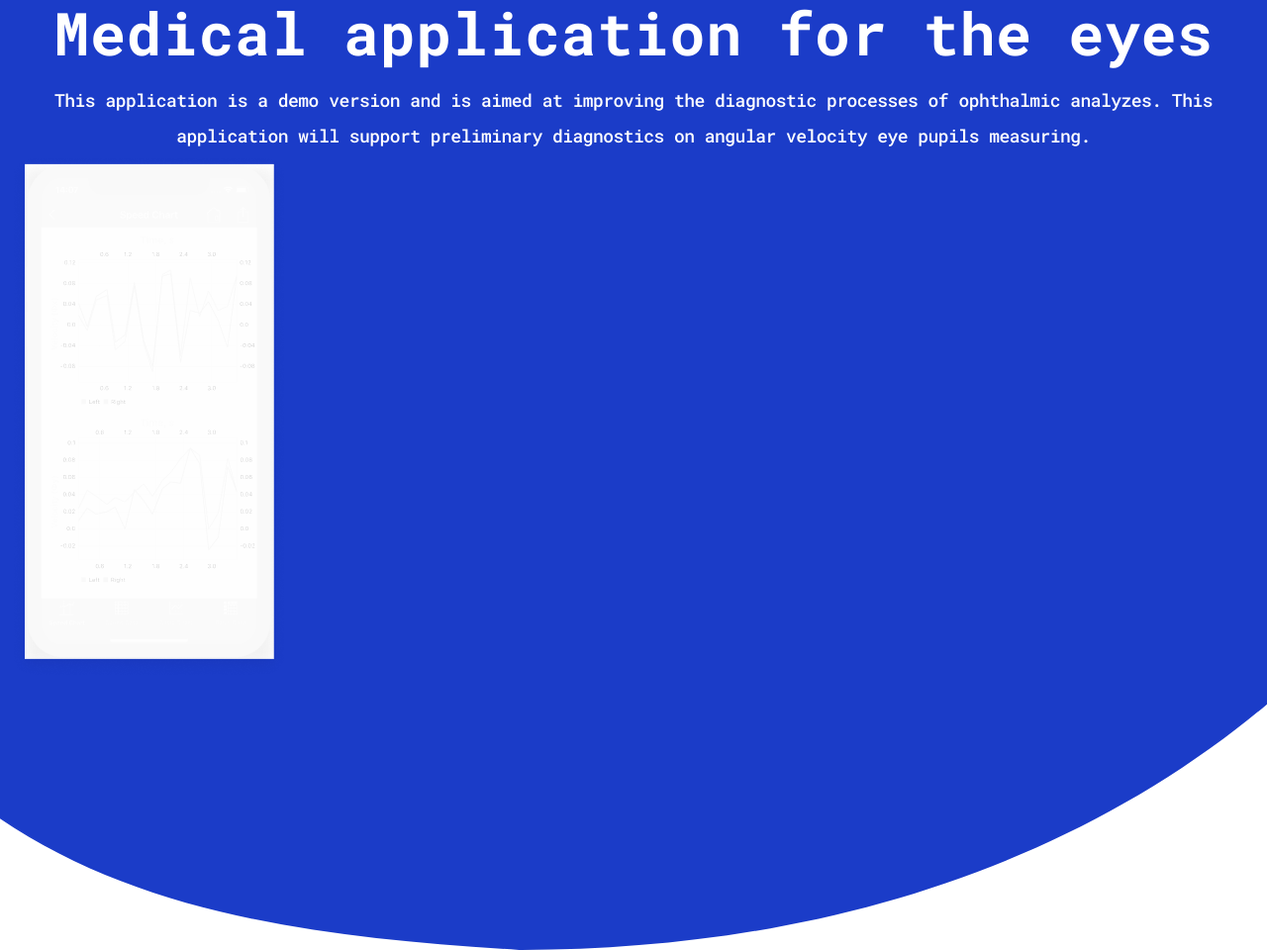
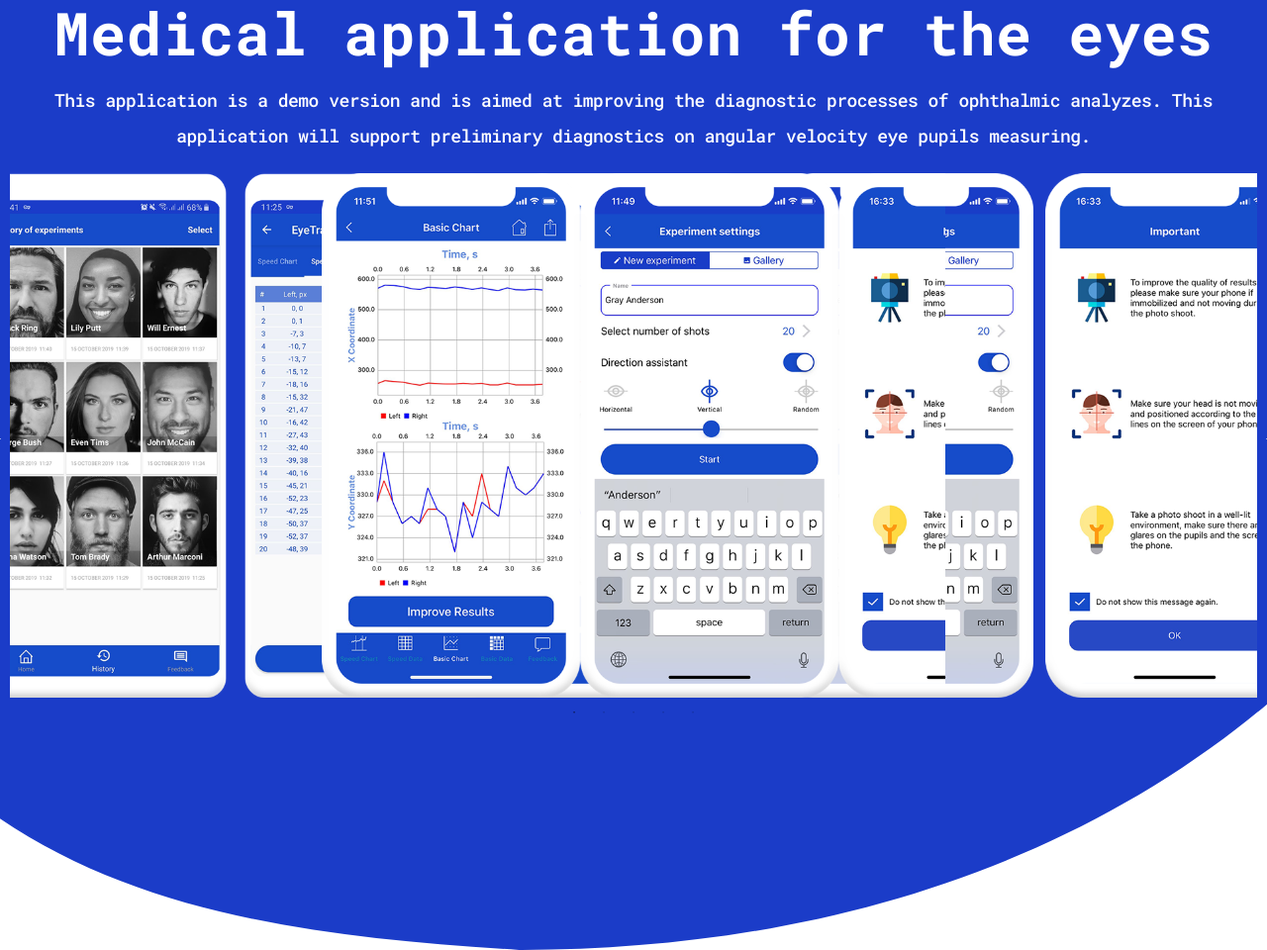
Before and after one commit to lokilegioner/SCSS_learning, a plain HTML site: page index.html in a window 1280 px wide. Shown: the part 1296-2256 px from the top of the page at 99% size. Drawn offline with nearby package versions, Linux system fonts and the light colour scheme; a web font is replaced by a local one.

Commit message:
first step of setup slider in progress

```diff
--- a/index.html
+++ b/index.html
@@ -180,8 +180,19 @@
             <h2 class="wow fadeInUp toHide">Medical application <br> for the eyes</h2>
             <h2 class="wow fadeInUp toShow">Medical application for the eyes</h2>
             <p class="description wow fadeInUp">This application is a demo version and is aimed at improving the diagnostic processes of ophthalmic analyzes. This application will support preliminary diagnostics on angular velocity eye pupils measuring.</p>
-            <div class="cage-slider">
-                <img src="image-png/placeholder-slider.png" alt="">
+            <div class="cage-slider-for">
+                <img class="nav-img" src="image-png/carousel/iphone-002 1.png" alt="">
+                <img class="nav-img" src="image-png/carousel/iphone-003 1.png" alt="">
+                <img class="nav-img" src="image-png/carousel/iphone-005 1.png" alt="">
+                <img class="nav-img" src="image-png/carousel/android-001 1.png" alt="">
+                <img class="nav-img" src="image-png/carousel/android-002 1.png" alt="">
+            </div>
+            <div class="cage-slider-nav">
+                <img class="nav-img" src="image-png/carousel/iphone-002 1.png" alt="">
+                <img class="nav-img" src="image-png/carousel/iphone-003 1.png" alt="">
+                <img class="nav-img" src="image-png/carousel/iphone-005 1.png" alt="">
+                <img class="nav-img" src="image-png/carousel/android-001 1.png" alt="">
+                <img class="nav-img" src="image-png/carousel/android-002 1.png" alt="">
             </div>
         </div>
 
@@ -434,6 +445,7 @@
     <script type="text/javascript" src="//code.jquery.com/jquery-1.11.0.min.js"></script>
     <script type="text/javascript" src="//code.jquery.com/jquery-migrate-1.2.1.min.js"></script>
     <script src="js/slick.min.js"></script>
+    <script src="js/carousel-setup.js"></script>
 
     <script src="js/code.js"></script>
     <script src="js/svg.js"></script>
--- /dev/null
+++ b/js/carousel-setup.js
@@ -0,0 +1,19 @@
+$('.cage-slider-for').slick({
+    slidesToShow: 1,
+    slidesToScroll: 1,
+    arrows: false,
+    // fade: true,
+    variableWidth: true,
+    zIndex: 100,
+    asNavFor: '.cage-slider-nav'
+  });
+  $('.cage-slider-nav').slick({
+    slidesToShow: 3,
+    slidesToScroll: 1,
+    asNavFor: '.cage-slider-for',
+    dots: true,
+    centerMode: true,
+    variableWidth: true,
+    zIndex: 2,
+    focusOnSelect: true
+  });
--- a/scss/style.scss
+++ b/scss/style.scss
@@ -177,8 +177,8 @@ nav {
                 justify-content: space-between;
                 align-items: center;
                 .img-block {
-                    display: inline-block;
-                    margin-top: 0px;
+                    display: block;
+                    margin-top: 0vh;
                 }
                 .bg-logo {
                     background: url(../image-svg/mobile-logo.svg);
@@ -541,23 +541,27 @@ details summary::-webkit-details-marker {
             text-align: center;
         }
     }
-    // @media (min-width: 961px) {
-    //     .toHide {
-    //         display: none;
-    //     }
-    //     .toShow {
-    //         display: block;
-    //     }
-    //     h2 {
-    //         text-align: center;
-    //     }
-    // }
-    .svg-box-mt {
-        display: block;
-        position: absolute;
-        top: 1580px;
-        left: 0;
-        z-index: -1;
+    .cage-slider-for {
+        width: 50%;
+        margin: 20px auto;
+        z-index: 100;
+        .nav-img {
+            // padding: 0 3px;
+            &.slick-slide {
+                height: 530px;
+                z-index: 100;
+            }
+        }
+    }
+    .cage-slider-nav {
+        margin-top: -550px;
+        .nav-img {
+            padding: 0 6px;
+            &.slick-slide {
+                height: 530px;
+                z-index: 0;
+            }
+        }
     }
 }
 @media (min-width: 321px) {
```
Also changed, not shown: css/style.css, image-png/carousel/android-001 1.png (added), image-png/carousel/android-002 1.png (added), image-png/carousel/iphone-002 1.png (added), image-png/carousel/iphone-003 1.png (added), image-png/carousel/iphone-005 1.png (added).
